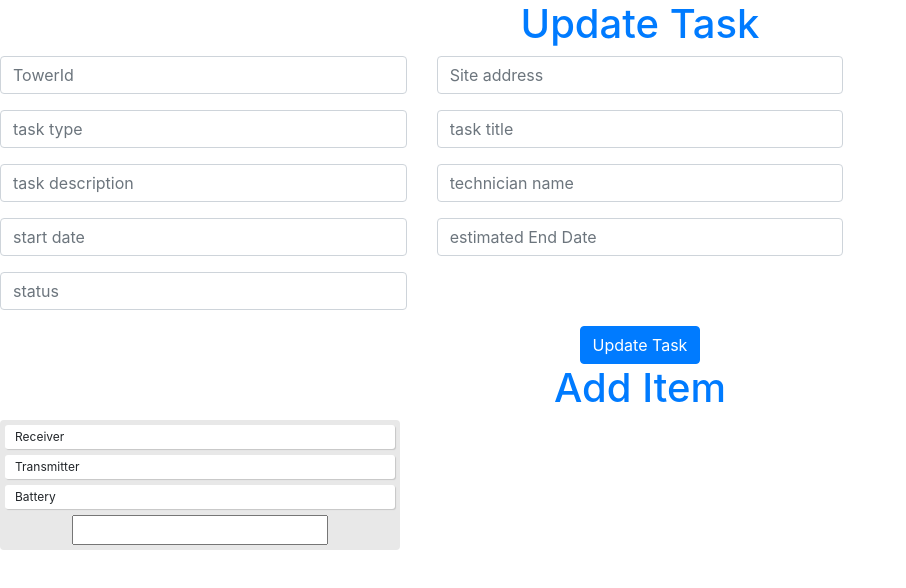
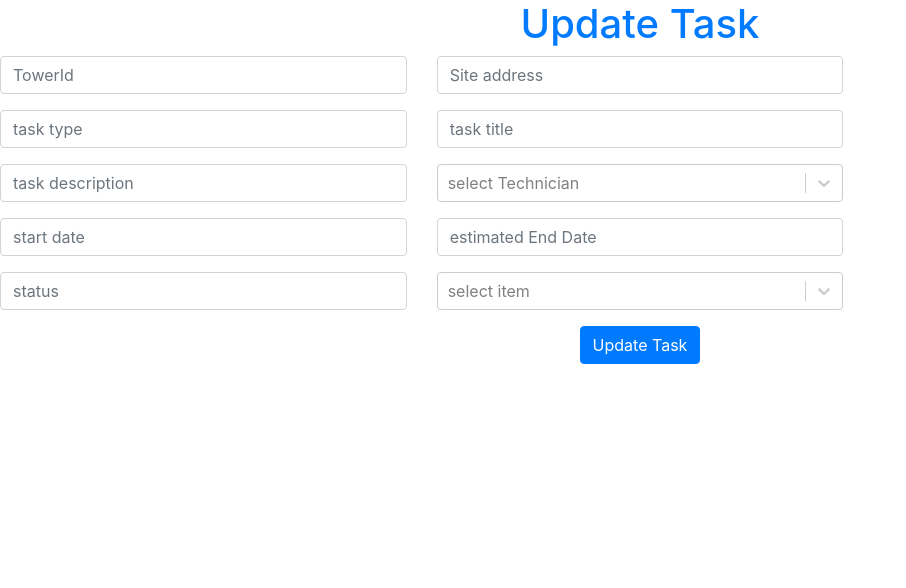
Before and after one commit to nishant827/TMS-POC-Frontend, a React (Create React App) app: page /updatetask in a window 1280 px wide. Shown: the top 588 px of the page, without its empty margins (0-906 px from the left). Built offline with nearby package versions, Linux system fonts and the light colour scheme.

Commit message:
added select
added select

```diff
--- a/package.json
+++ b/package.json
@@ -13,6 +13,7 @@
     "react-redux": "^7.2.0",
     "react-router-dom": "^5.1.2",
     "react-scripts": "3.4.1",
+    "react-select": "^3.1.0",
     "redux": "^4.0.5",
     "redux-thunk": "^2.3.0"
   },
--- a/src/App.js
+++ b/src/App.js
@@ -7,7 +7,6 @@ import LoginPage from './Profile/Components/Login/LoginPage';
 import CreateTaskPage from './Tasks/Components/CreateTask/CreateTaskPage';
 import UpdateTaskPage from './Tasks/Components/UpdateTask/UpdateTaskPage';
 import TaskListPage from './Tasks/Components/TaskList/TaskListPage';
-import AddItemPage from './Tasks/Components/CreateTask/AddItemPage';
 import HomePage from './Home/HomePage';
 import "bootstrap/dist/css/bootstrap.min.css";
 
@@ -21,7 +20,6 @@ function App() {
         <Route component={CreateTaskPage } path='/createtask' exact />
         <Route component={UpdateTaskPage} path='/updatetask' exact />
         <Route component={TaskListPage} path='/tasklist' exact />
-        <Route component={AddItemPage} path= '/additem' exact />
       </Router>
     </div>
   );
--- a/src/Tasks/Components/CreateTask/AddItemPage.js
+++ /dev/null
@@ -1,95 +0,0 @@
-import React, { Fragment, useState } from "react";
-import { Link } from "react-router-dom";
-import { Row, Col } from "react-bootstrap";
-import Alert from "react-bootstrap/Alert";
-import "./todo.css";
-
-/*const AddItemForm = ({ addTodo }) => {
-    const [value, setValue] = useState("");
-
-    const handleSubmit = e => {
-      e.preventDefault();
-      if (!value) return;
-      addTodo(value);
-      setValue("");
-    };
-
-    return (
-      <form onSubmit={handleSubmit}>
-        <input
-          type="text"
-          className="input"
-          value={value}
-          onChange={e => setValue(e.target.value)}
-        />
-      </form>
-    );
-  }
-*/
-function AddItemForm({ addItem }) {
-  const [value, setValue] = useState("");
-
-  const handleSubmit = e => {
-    e.preventDefault();
-    if (!value) return;
-    addItem(value);
-    setValue("");
-  };
-
-  return (
-    <form onSubmit={handleSubmit}>
-      <input
-        type="text"
-        className="input"
-        value={value}
-        onChange={e => setValue(e.target.value)}
-      />
-    </form>
-  );
-}
-
-
-const Item = ({ item }) => <div className="todo" >{item.itemName} </div>;
-const AddItemPage = () => {
-  const [formData, setFormData] = useState([{
-      id: 1,
-      itemName: "Receiver",
-    },
-    {
-      id:2,
-      itemName: "Transmitter",
-    },
-    {
-      id:3,
-      itemName: "Battery",
-    }
-  ]);
-
-  const addItem = itemName => {
-    const newItems = [...formData, { itemName }];
-    setFormData(newItems);
-  };
-
-  const removeItem = index => {
-    const newItems = [...formData];
-    newItems.splice(index, 1);
-    setFormData(newItems);
-  };
-  return (
-    <Fragment>
-      <h1 className="large text-primary">Add Item</h1>
-      <div className="todo-list" >
-      {formData.map((item, index) => (
-        <Item
-          key={index}
-          index={index}
-          item={item}
-        />
-      ))}
-      <AddItemForm addItem={addItem } />
-      </div>
-    </Fragment>
-  );
-};
-
-export default AddItemPage;
--- a/src/Tasks/Components/CreateTask/todo.css
+++ /dev/null
@@ -1,24 +0,0 @@
-.app {
-    background: #209cee;
-    padding: 30px;
-    height: 100vh;
-  }
-
-  .todo-list {
-    background: #e8e8e8;
-    border-radius: 4px;
-    padding: 5px;
-    max-width: 400px;
-  }
-
-  .todo {
-    background: #fff;
-    box-shadow: 1px 1px 1px rgba(0, 0, 0, 0.15);
-    padding: 3px 10px;
-    font-size: 12px;
-    margin-bottom: 6px;
-    border-radius: 3px;
-    display: flex;
-    align-items: center;
-    justify-content: space-between;
-  }
--- a/src/Tasks/Components/UpdateTask/UpdateTaskPage.js
+++ b/src/Tasks/Components/UpdateTask/UpdateTaskPage.js
@@ -2,22 +2,49 @@ import React, { Fragment, useState } from "react";
 import { Link } from "react-router-dom";
 import { Row, Col } from "react-bootstrap";
 import Alert from "react-bootstrap/Alert";
-import AddItemPage from "../CreateTask/AddItemPage";
+import Select from 'react-select';
 
 
 const UpdateTaskPage = (props) => {
-  const [formData, setFormData] = useState(props);
+  const [formData, setFormData] = useState({
+    towerId: "",
+    address: "",
+    taskType: "",
+    taskTitle: "",
+    taskDescription: "",
+    technicianName: null,
+    technicians: [
+      { value: 'sam', label:'Sam' },
+      { value: 'Smith', label: 'Smith'},
+      {value: 'Karen', label: 'Karen'}],
+    startDate: "",
+    estimatedEndDate: "",
+    status: "",
+    item: null,
+    options: [
+      { value: 'receiver', label: 'Receiver' },
+      { value: 'transmitter', label: 'Transmitter' },
+      { value: 'battery', label: 'Battery' },
+    ],
+});
 
-  const { towerId, address, taskType, taskTitle, taskDescription, technicianName, startDate, estimatedEndDate, status } = formData;
+  const { towerId, address, taskType, taskTitle, taskDescription, technicianName,technicians, startDate, estimatedEndDate, status,item,options } = formData;
 
   const onChange = (e) => {
+    console.log(e);
     setFormData({ ...formData, [e.target.name]: e.target.value });
   };
 
   const onSubmit = (e) => {
     e.preventDefault();
-      console.log( towerId, address, taskType, taskTitle, taskDescription, technicianName, startDate, estimatedEndDate, status);
       alert("Task created successfully!!");
+  };
+
+  const handleTechnicianSelectChange = e => {
+    setFormData({ ...formData, [technicianName]: e[0].value });
+  };
+  const handleItemSelectChange = e => {
+    setFormData({ ...formData, [item]: e.value });
   };
 
   return (
@@ -92,14 +119,14 @@ const UpdateTaskPage = (props) => {
         </div>
         <div className="col-sm-4">
           <div className="form-group">
-            <input
-              type="text"
-              className= "form-control input-lg"
-              placeholder="technician name"
-              name="technicianName"
-              value={technicianName}
-              onChange={(e) => onChange(e)}
-            />
+          <Select
+            name="technicians"
+            placeholder="select Technician"
+            value={item}
+            onChange={(e)=>handleTechnicianSelectChange(e)}
+            options={technicians}
+            isMulti= {true}
+          />
           </div>
         </div>
       </div>
@@ -142,14 +169,17 @@ const UpdateTaskPage = (props) => {
             />
           </div>
         </div>
+        <div className="col-sm-4">
+          <Select
+            placeholder="select item"
+            value={item}
+            onChange={(e)=>handleItemSelectChange(e)}
+            options={options}
+          />
+        </div>
       </div>
-
         <input type="submit" className="primary btn btn-primary" value="Update Task" />
       </form>
-      <form>
-
-      </form>
-      <AddItemPage />
     </Fragment>
   );
 };
```
Also changed, not shown: src/Tasks/Components/CreateTask/Todo.js (deleted, +0 -93 lines), 1 other file (tests, documents, lock files or other folders).
